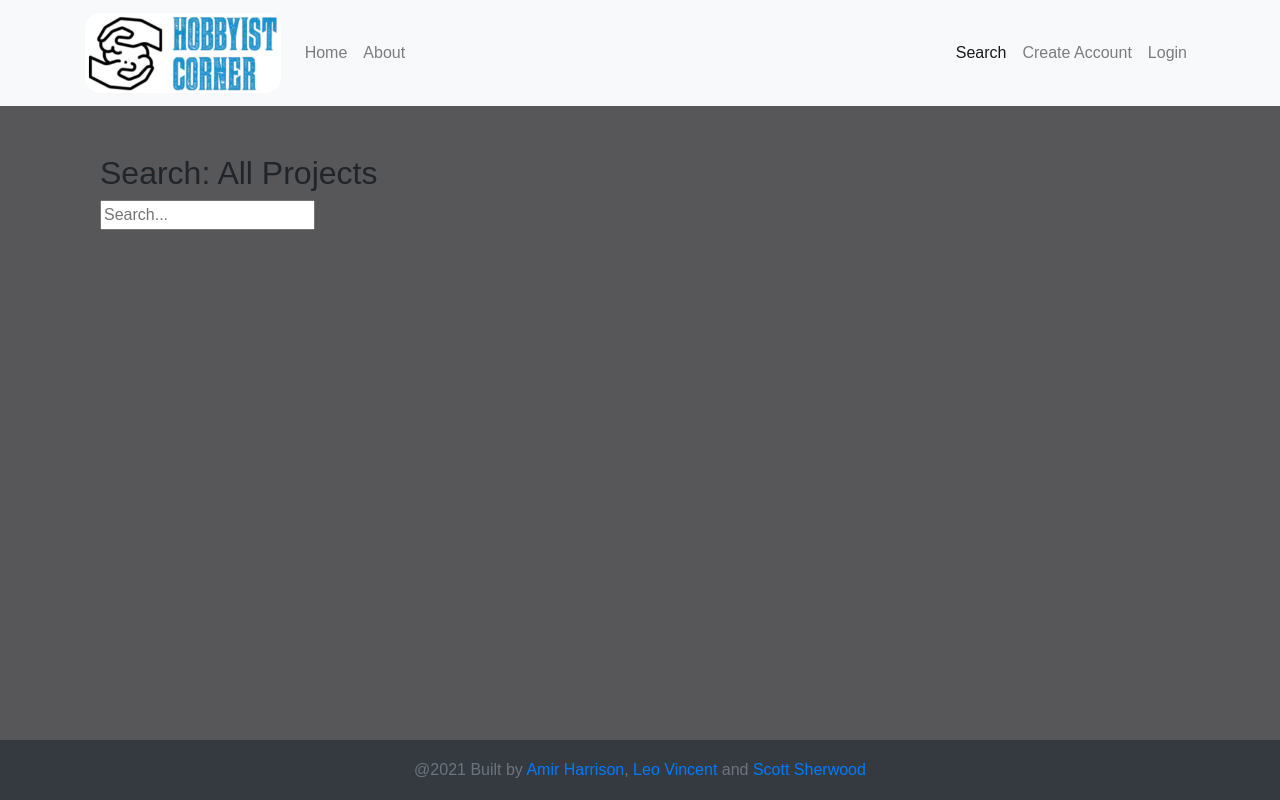
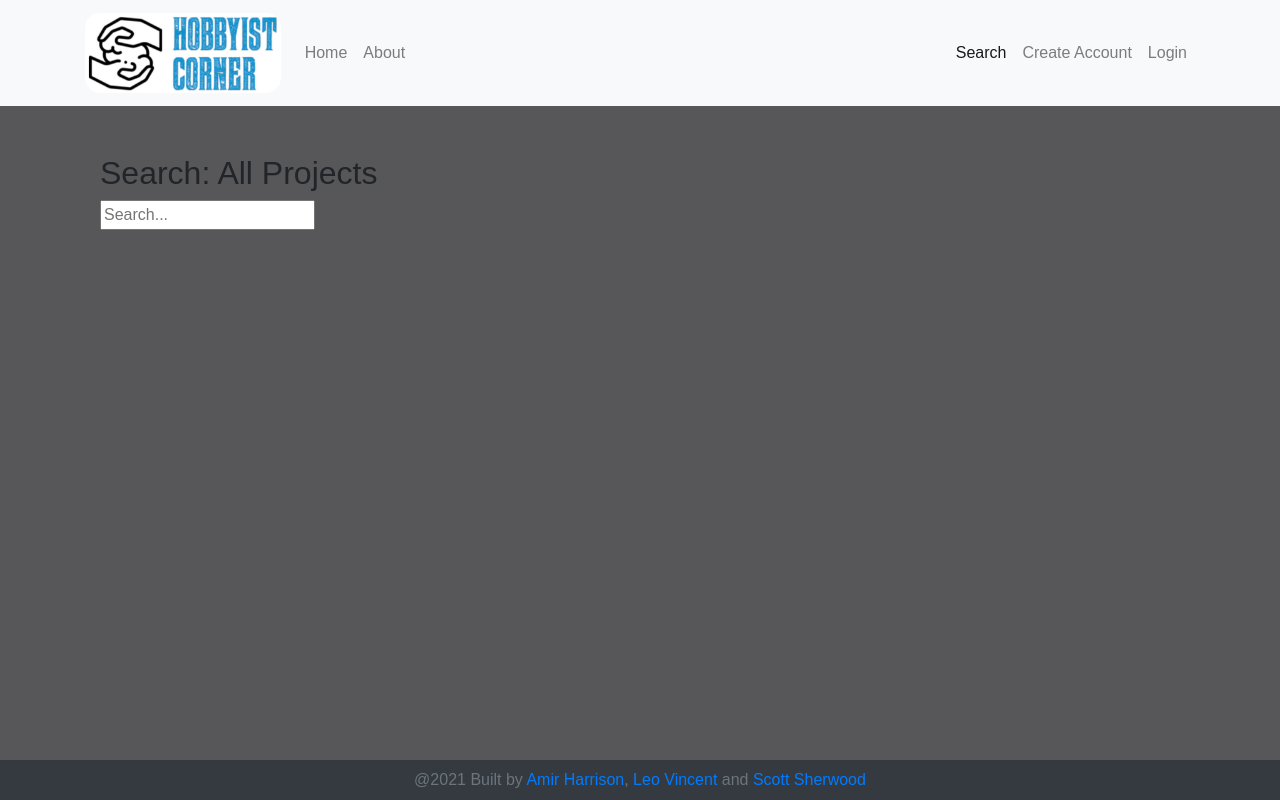
Before and after one commit to aharri64/front_Hobbyist_Corner, a React (Create React App) app: page /search in a window 1280 px wide. Built offline with nearby package versions, Linux system fonts and the light colour scheme; no server answers.

Commit message:
App.css: Update Footer - make footer skinny

```diff
--- a/src/App.css
+++ b/src/App.css
@@ -7,6 +7,6 @@ html {
   position: absolute;
   bottom: 0;
   width: 100%;
-  height: 60px; /* Set the fixed height of the footer here */
-  line-height: 60px; /* Vertically center the text there */
+  height: 40px; /* Set the fixed height of the footer here */
+  line-height: 40px; /* Vertically center the text there */
 }
```
